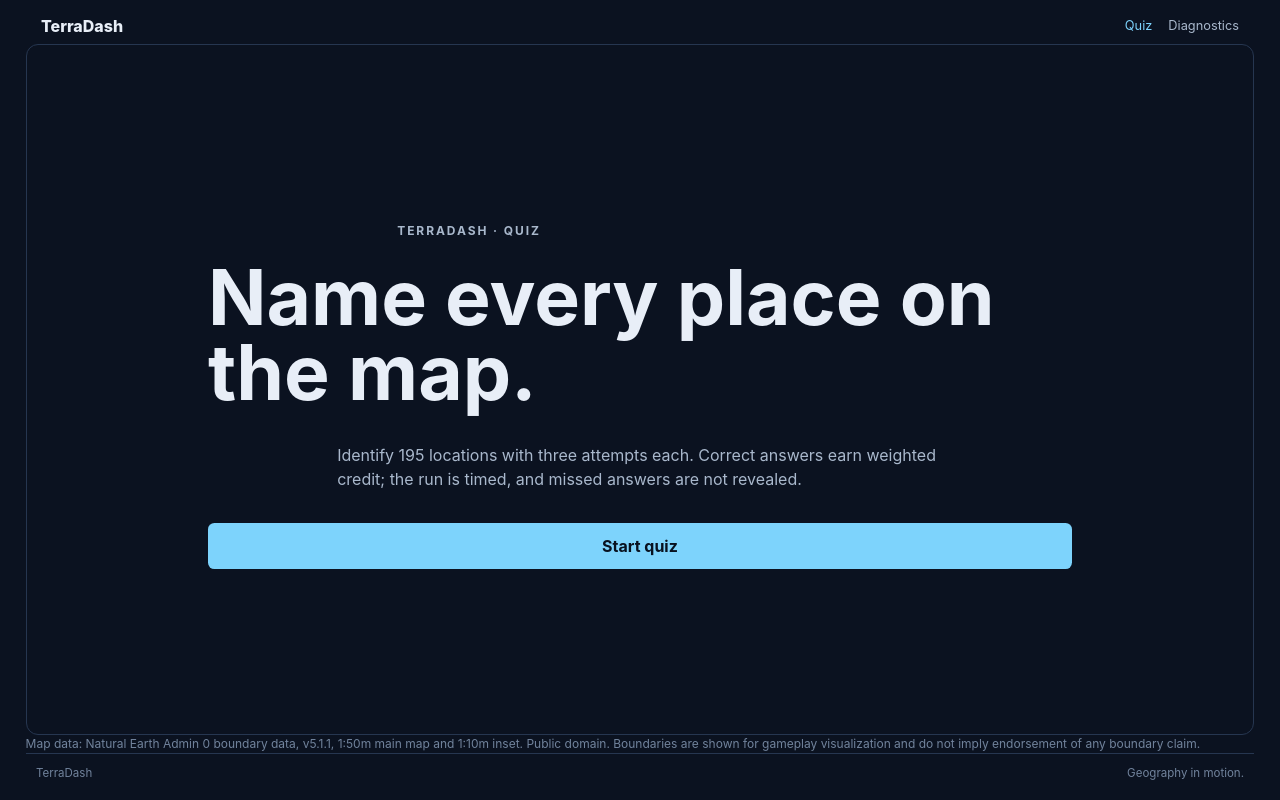
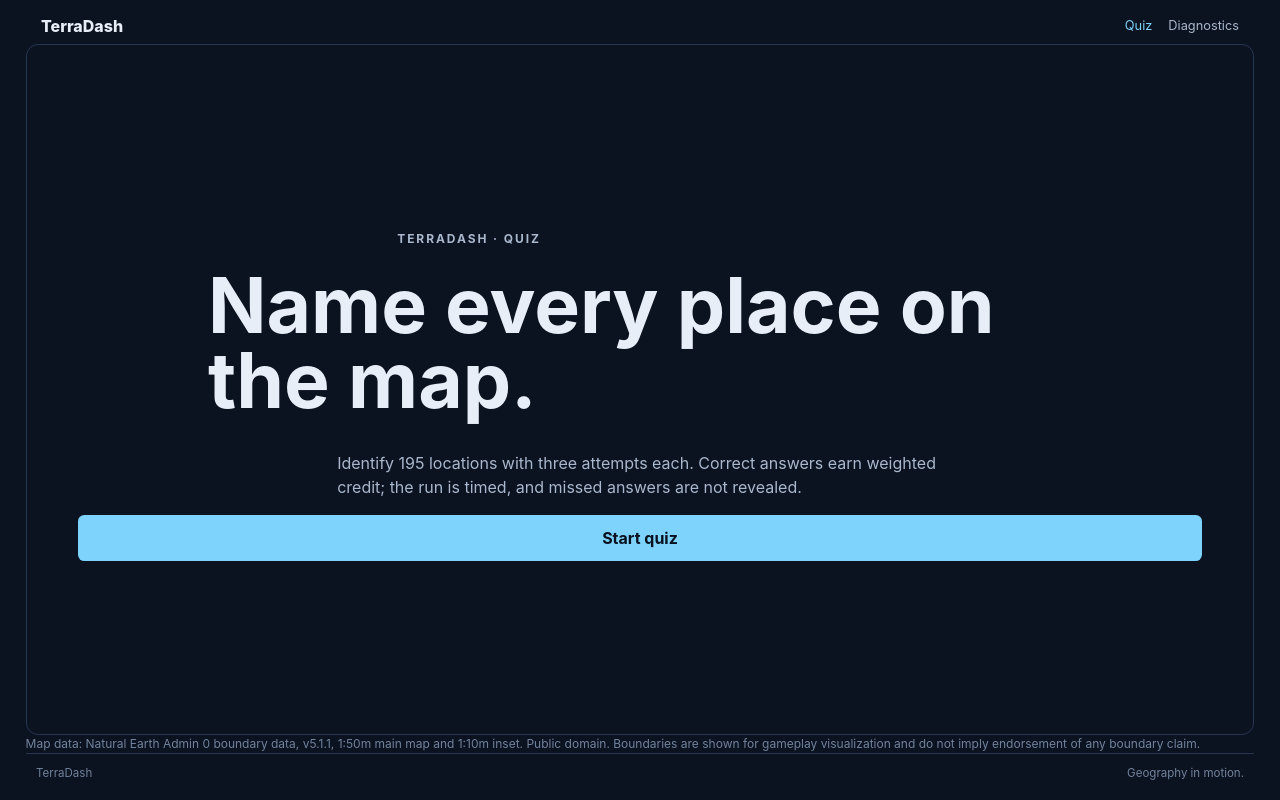
Before and after one commit to phaeax-a01/TerraDash, a React (Vite) app: page / in a window 1280 px wide. Built offline with nearby package versions, Linux system fonts and the light colour scheme.

Commit message:
Add primary action styles to player card

```diff
--- a/src/styles.css
+++ b/src/styles.css
@@ -115,6 +115,10 @@ h2 {
 .player-card > p {
   max-width: 60ch;
   color: #a9b8cc;
+}
+.player-card > .primary-action {
+  margin: 0;
+  width: 100%;
 }
 .quiz-header {
   display: flex;
```
